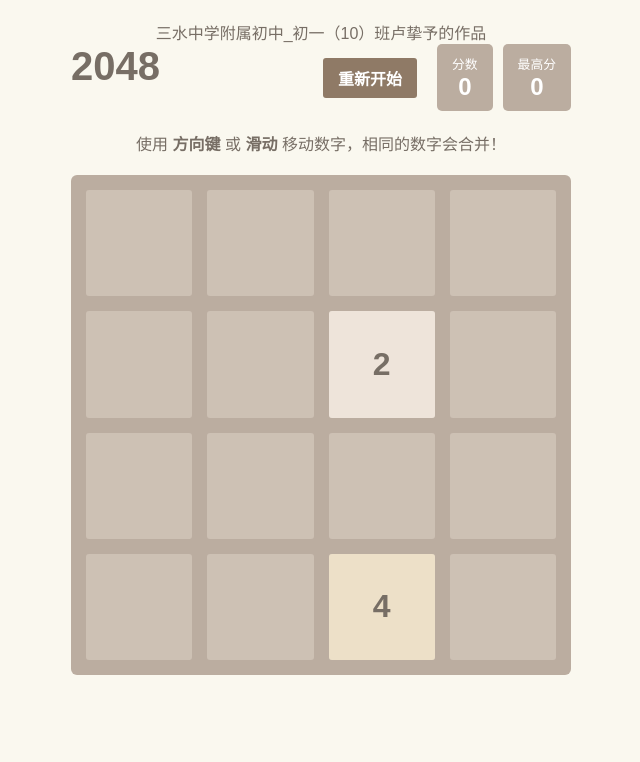
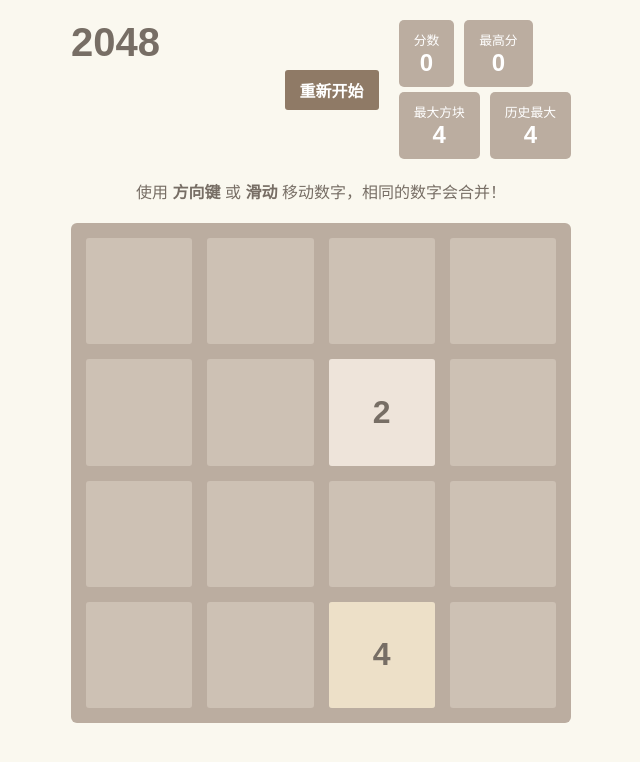
Before and after one commit to JayZhiyu/JayZhiyu.github.io, a plain HTML site: page index.html in a window 1280 px wide. Shown: the whole page, without its empty margins (319-959 px from the left). Drawn offline with Linux system fonts and the light colour scheme.

Commit message:
Update index.html
新增记录最大方块功能

```diff
--- a/index.html
+++ b/index.html
@@ -45,6 +45,12 @@
         .title {
             font-size: 2.5rem;
             font-weight: bold;
+        }
+
+        .scores-container {
+            display: flex;
+            flex-direction: column;
+            gap: 5px;
         }
 
         .scores {
@@ -240,11 +246,11 @@
     </style>
 </head>
 <body>
-    <p style="text-align: left">三水中学附属初中_初一（10）班卢挚予的作品</p>
     <div class="header">
         <div class="title">2048</div>
         <div class="header-right">
             <button class="restart-button" id="always-restart-button">重新开始</button>
+            <div class="scores-container">
                 <div class="scores">
                     <div class="score-box">
                         <span class="score-title">分数</span>
@@ -253,6 +259,17 @@
                     <div class="score-box">
                         <span class="score-title">最高分</span>
                         <span class="score-value" id="best-score">0</span>
+                    </div>
+                </div>
+                <div class="scores">
+                    <div class="score-box">
+                        <span class="score-title">最大方块</span>
+                        <span class="score-value" id="max-tile">0</span>
+                    </div>
+                    <div class="score-box">
+                        <span class="score-title">历史最大</span>
+                        <span class="score-value" id="best-tile">0</span>
+                    </div>
                 </div>
             </div>
         </div>
@@ -277,6 +294,8 @@
             const gridElement = document.getElementById('grid');
             const scoreElement = document.getElementById('score');
             const bestScoreElement = document.getElementById('best-score');
+            const maxTileElement = document.getElementById('max-tile');
+            const bestTileElement = document.getElementById('best-tile');
             const gameOverElement = document.getElementById('game-over');
             const restartButton = document.getElementById('restart-button');
             const alwaysRestartButton = document.getElementById('always-restart-button');
@@ -284,6 +303,8 @@
             let grid = [];
             let score = 0;
             let bestScore = 0;
+            let maxTile = 0;
+            let bestTile = 0;
             let touchStartX = 0;
             let touchStartY = 0;
             let touchEndX = 0;
@@ -292,9 +313,12 @@
 
             // 初始化游戏
             function initGame() {
-                // 读取最高分
+                // 读取最高分和最大方块记录
                 bestScore = parseInt(localStorage.getItem('2048-best-score')) || 0;
                 bestScoreElement.textContent = bestScore;
+
+                bestTile = parseInt(localStorage.getItem('2048-best-tile')) || 0;
+                bestTileElement.textContent = bestTile > 0 ? bestTile : '-';
 
                 // 创建网格
                 gridElement.innerHTML = '';
@@ -308,7 +332,9 @@
                 // 初始化游戏状态
                 grid = Array(4).fill().map(() => Array(4).fill(0));
                 score = 0;
+                maxTile = 0;
                 scoreElement.textContent = '0';
+                maxTileElement.textContent = '-';
                 gameOverElement.style.display = 'none';
 
                 // 添加两个初始数字
@@ -335,6 +361,9 @@
                     const { row, col } = emptyCells[Math.floor(Math.random() * emptyCells.length)];
                     grid[row][col] = Math.random() < 0.9 ? 2 : 4;
 
+                    // 更新最大方块
+                    updateMaxTile(grid[row][col]);
+
                     // 标记为新添加的方块，用于动画
                     const cellIndex = row * 4 + col;
                     const cell = document.getElementById(`cell-${cellIndex}`);
@@ -347,6 +376,21 @@
                     setTimeout(() => {
                         tile.classList.remove('new-tile');
                     }, 200);
+                }
+            }
+
+            // 更新最大方块
+            function updateMaxTile(value) {
+                if (value > maxTile) {
+                    maxTile = value;
+                    maxTileElement.textContent = maxTile;
+
+                    // 更新历史最大方块
+                    if (maxTile > bestTile) {
+                        bestTile = maxTile;
+                        bestTileElement.textContent = bestTile;
+                        localStorage.setItem('2048-best-tile', bestTile.toString());
+                    }
                 }
             }
 
@@ -410,6 +454,13 @@
                 if (moved) {
                     // 先渲染动画
                     animateMoves(moves, () => {
+                        // 检查合并后的最大方块
+                        moves.forEach(move => {
+                            if (move.merged) {
+                                updateMaxTile(move.value);
+                            }
+                        });
+
                         // 动画完成后更新网格
                         renderGrid();
                         addRandomTile();
```
Lines whose indentation alone changed are shown as unchanged.
